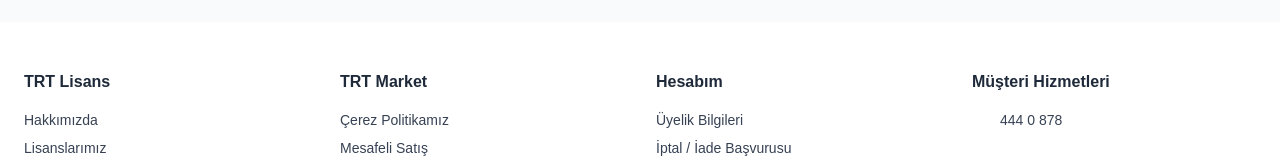
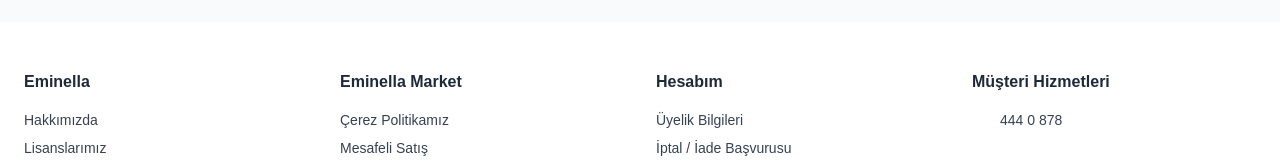
Before and after one commit to eminella/frontend-app, a Next.js app: page /cart in a window 1280 px wide. Shown: the part 842-1002 px from the top of the page. Built offline with nearby package versions, Linux system fonts and the light colour scheme.

Commit message:
fix: footer içeriklerini Eminella markasına göre güncelledim

```diff
--- a/app/layout.tsx
+++ b/app/layout.tsx
@@ -27,7 +27,7 @@ export default function RootLayout({ children }: { children: React.ReactNode })
   <div className="container mx-auto px-6 grid grid-cols-1 md:grid-cols-4 gap-8">
     {/* 1. sütun */}
     <div>
-                <h5 className="font-bold mb-4 text-gray-800">TRT Lisans</h5>
+      <h5 className="font-bold mb-4 text-gray-800">Eminella</h5>
       <ul className="space-y-2 text-sm text-gray-700">
         <li><a href="#">Hakkımızda</a></li>
         <li><a href="#">Lisanslarımız</a></li>
@@ -36,7 +36,7 @@ export default function RootLayout({ children }: { children: React.ReactNode })
     </div>
     {/* 2. sütun */}
     <div>
-                <h5 className="font-bold mb-4 text-gray-800">TRT Market</h5>
+      <h5 className="font-bold mb-4 text-gray-800">Eminella Market</h5>
       <ul className="space-y-2 text-sm text-gray-700">
         <li><a href="#">Çerez Politikamız</a></li>
         <li><a href="#">Mesafeli Satış</a></li>
@@ -63,7 +63,7 @@ export default function RootLayout({ children }: { children: React.ReactNode })
         <a href="#" className="inline-block w-6 h-6 bg-facebook-icon bg-contain"></a>
       </div>
       <p className="text-xs text-gray-700">
-                  T-SOFT <span className="font-medium text-purple-500">Premium</span>
+        Eminella <span className="font-medium text-purple-500">Premium</span>
       </p>
     </div>
   </div>
@@ -77,6 +77,7 @@ export default function RootLayout({ children }: { children: React.ReactNode })
   </div>
 </footer>
 
+
           {/* *** MINI-CART OVERLAY & PANEL *** */}
           <MiniCart />
 
```
Lines whose indentation alone changed are shown as unchanged.
